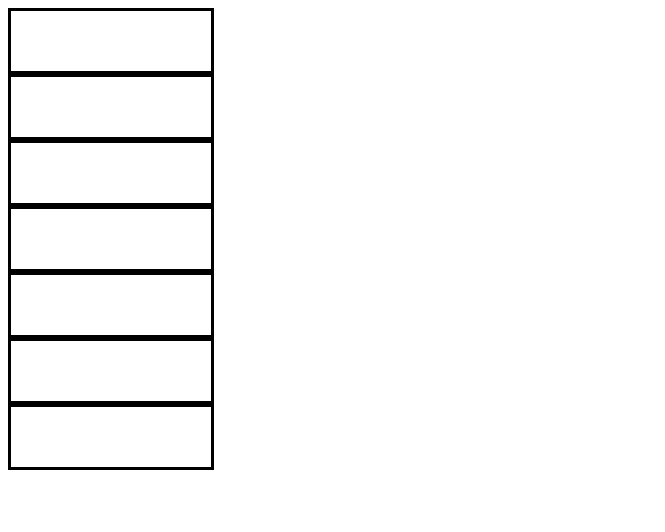
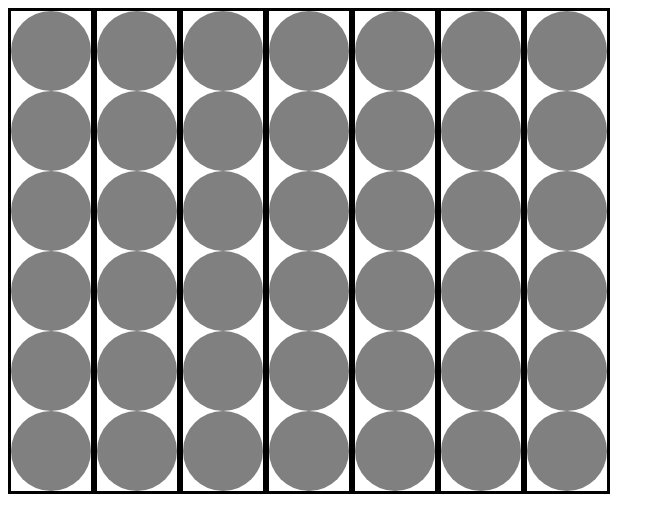
Before and after one commit to vehikl/connect-four, a Vue app: page / in a window 1280 px wide. Shown: the top 532 px of the page, without its empty margins (0-665 px from the left). Built offline with nearby package versions, Linux system fonts and the light colour scheme.

Commit message:
Style the board

```diff
--- a/src/App.vue
+++ b/src/App.vue
@@ -1,6 +1,6 @@
 <template>
   <div id="app">
-    <div ref="game-board">
+    <div ref="game-board" class="game-board">
       <BoardColumn :has-piece="firstColumnHasPiece"></BoardColumn>
       <BoardColumn></BoardColumn>
       <BoardColumn></BoardColumn>
@@ -29,4 +29,7 @@ export default class App extends Vue {
 </script>
 
 <style lang="scss">
+.game-board {
+  display: flex;
+}
 </style>
--- a/src/components/BoardColumn.vue
+++ b/src/components/BoardColumn.vue
@@ -1,6 +1,8 @@
 <template>
   <div ref="column" class="column" @click="columnClick">
     <div v-for="(hasPieceInSlot, index) in hasPieceInSlotArray" :key="index"
+         :class="{'slot-with-piece': hasPieceInSlot, 'empty-slot': !hasPieceInSlot}"
+         class="slot"
          :ref="hasPieceInSlot ? 'piece' : 'empty-slot'">
       {{ hasPieceInSlot ? 'X' : '' }}
     </div>
@@ -37,9 +39,26 @@ export default class BoardColumn extends Vue {
 <!-- Add "scoped" attribute to limit CSS to this component only -->
 <style lang="scss" scoped>
 .column {
-  width: 200px;
-  height: 60px;
-  border-style: solid
+  border-style: solid;
+  display: flex;
+  flex-direction: column-reverse;
 }
 
+.slot {
+  height: 5rem;
+  width: 5rem;
+  display: flex;
+  justify-content: center;
+  align-items: center;
+  border-radius: 100%;
+  cursor: pointer;
+}
+
+.slot-with-piece {
+  background-color: green;
+}
+
+.empty-slot {
+  background-color: gray;
+}
 </style>
```
